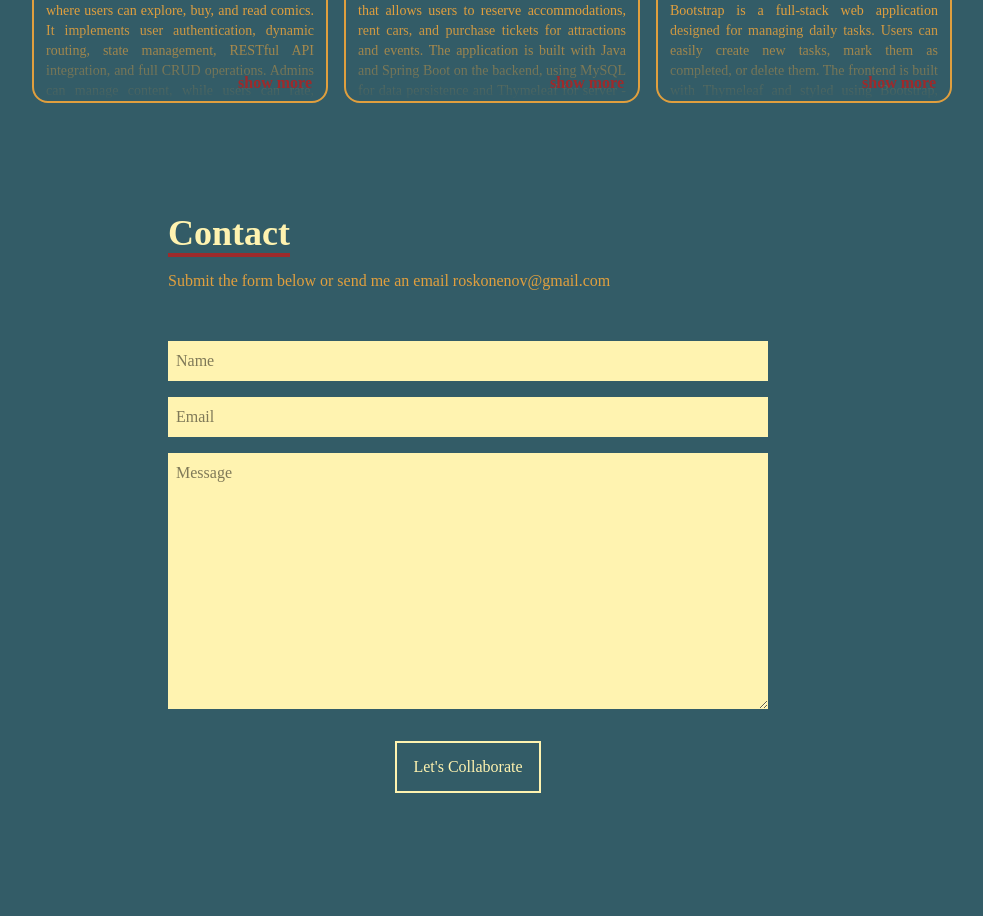
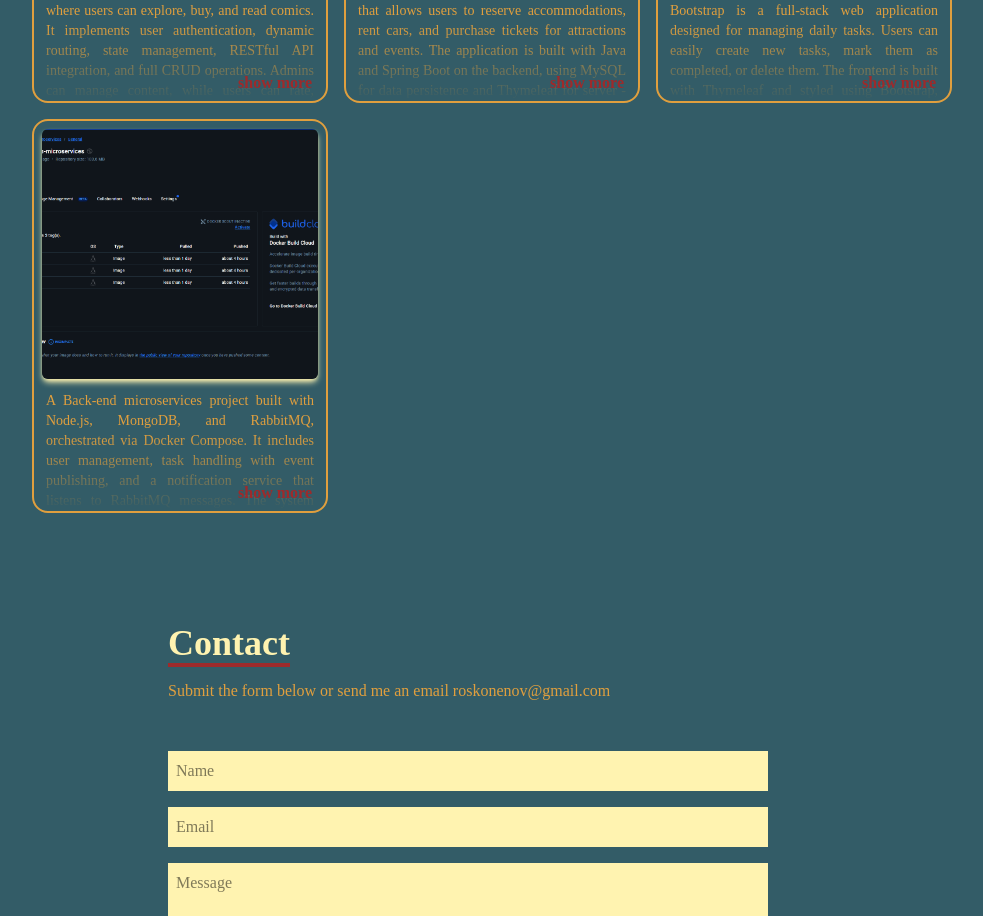
Before and after one commit to roskonenov/portfolio-web-site, a React (Vite) app: page / in a window 1280 px wide. Shown: the part 2907-3823 px from the top of the page, without its empty margins (172-1155 px from the left). Built offline with nearby package versions, Linux system fonts and the light colour scheme; a web font is replaced by a local one.

Commit message:
add new project

```diff
--- a/src/components/work/ProjectCard.jsx
+++ b/src/components/work/ProjectCard.jsx
@@ -12,9 +12,10 @@ const ProjectCard = ({ project, isExpanded, toggleExpand }) => {
                             {project.appType}
                         </span>
                         <div data-aos='zoom-out' data-aos-delay={`${project.id * 150}`} className='pt-8 text-center'>
-                            <a className='text-center rounded-lg px-4 py-3 m-2 lg:bg-[#fff3b0] bg-[#335c67]  hover:bg-[#9e2a2b] hover:border-[#9e2a2b] hover:text-[#fff3b0] duration-100 lg:text-[#335c67] text-[#fff3b0] border-2 lg:border-none font-bold text-lg' href={`${project.demoLink}`} target='_blank'>
+                            {project.demoLink && <a className='text-center rounded-lg px-4 py-3 m-2 lg:bg-[#fff3b0] bg-[#335c67]  hover:bg-[#9e2a2b] hover:border-[#9e2a2b] hover:text-[#fff3b0] duration-100 lg:text-[#335c67] text-[#fff3b0] border-2 lg:border-none font-bold text-lg' href={`${project.demoLink}`} target='_blank'>
                                 Demo
-                            </a>
+                            </a>}
+
                             <a className='text-center rounded-lg px-4 py-3 m-2 lg:bg-[#fff3b0] bg-[#335c67]  hover:bg-[#9e2a2b] hover:border-[#9e2a2b] hover:text-[#fff3b0] duration-100 lg:text-[#335c67] text-[#fff3b0] border-2 lg:border-none font-bold text-lg' href={`${project.codeLink}`} target='_blank'>
                                 Code
                             </a>
--- a/src/data/Data.js
+++ b/src/data/Data.js
@@ -14,6 +14,7 @@ import Firebase from '../assets/firebase.png';
 import TravelNest from '../assets/TravelNest.png';
 import ComicWorld from '../assets/ComicWorld.png';
 import ToDoList from '../assets/ToDoList.png';
+import NodeJsMicroservices from '../assets/NodeJs-Microservices.png'
 
 
 export const skillCardsData = [
@@ -109,8 +110,19 @@ export const projectInfo = [
         demoLink: 'https://todo-list-with-spring-and-thymeleaf.onrender.com',
         codeLink: 'https://github.com/roskonenov/Todo-List-With-Spring-and-Thymeleaf',
         title: 'Todo List',
-        subTilte: 'Full- Stack Web Application(Java, Spring Boot, MySQL, Thymeleaf, Bootstrap, JUnit 5, Mockito)',
+        subTilte: 'Full-Stack Web Application(Java, Spring Boot, MySQL, Thymeleaf, Bootstrap, JUnit 5, Mockito)',
         description: 'TodoList with Spring Boot, Thymeleaf, and Bootstrap is a full-stack web application designed for managing daily tasks. Users can easily create new tasks, mark them as completed, or delete them. The frontend is built with Thymeleaf and styled using Bootstrap, providing a clean and responsive interface. The backend is powered by Spring Boot and connects to a MySQL database for persistent task storage. The project follows the MVC architecture and includes unit and integration tests to ensure reliability and maintainability.',
         mySkill: 'Through this project, I gained practical experience in backend development with Spring Boot, managing data with MySQL using JPA and Hibernate, and integrating dynamic content in the frontend using Thymeleaf and Bootstrap. I also enhanced my testing skills with JUnit 5 and Mockito, explored containerization with Docker, and strengthened my overall understanding of building robust and maintainable full-stack applications.'
+    },
+    {
+        id: 4,
+        backgroundImage: NodeJsMicroservices,
+        appType: 'Node.JS Application',
+        demoLink: '',
+        codeLink: 'https://github.com/roskonenov/nodejs-microservices',
+        title: 'NodeJS Microservices',
+        subTilte: 'Back-End Application(Node.js, MongoDB, and RabbitMQ, orchestrated using Docker Compose)',
+        description: 'A Back-end microservices project built with Node.js, MongoDB, and RabbitMQ, orchestrated via Docker Compose. It includes user management, task handling with event publishing, and a notification service that listens to RabbitMQ messages. The system uses MongoDB for data storage and RabbitMQ for inter-service communication, with all services containerized for easy deployment.',
+        mySkill: 'Through this project, I gained hands-on experience with Node.js for building scalable microservices, MongoDB for database management, and RabbitMQ for asynchronous messaging and event-driven architecture. I improved my skills in Docker and Docker Compose for containerization and service orchestration, as well as in designing RESTful APIs, handling inter-service communication, and managing full-stack microservices deployments.'
     }
 ]
```
Also changed, not shown: src/assets/NodeJs-Microservices.png (added).
